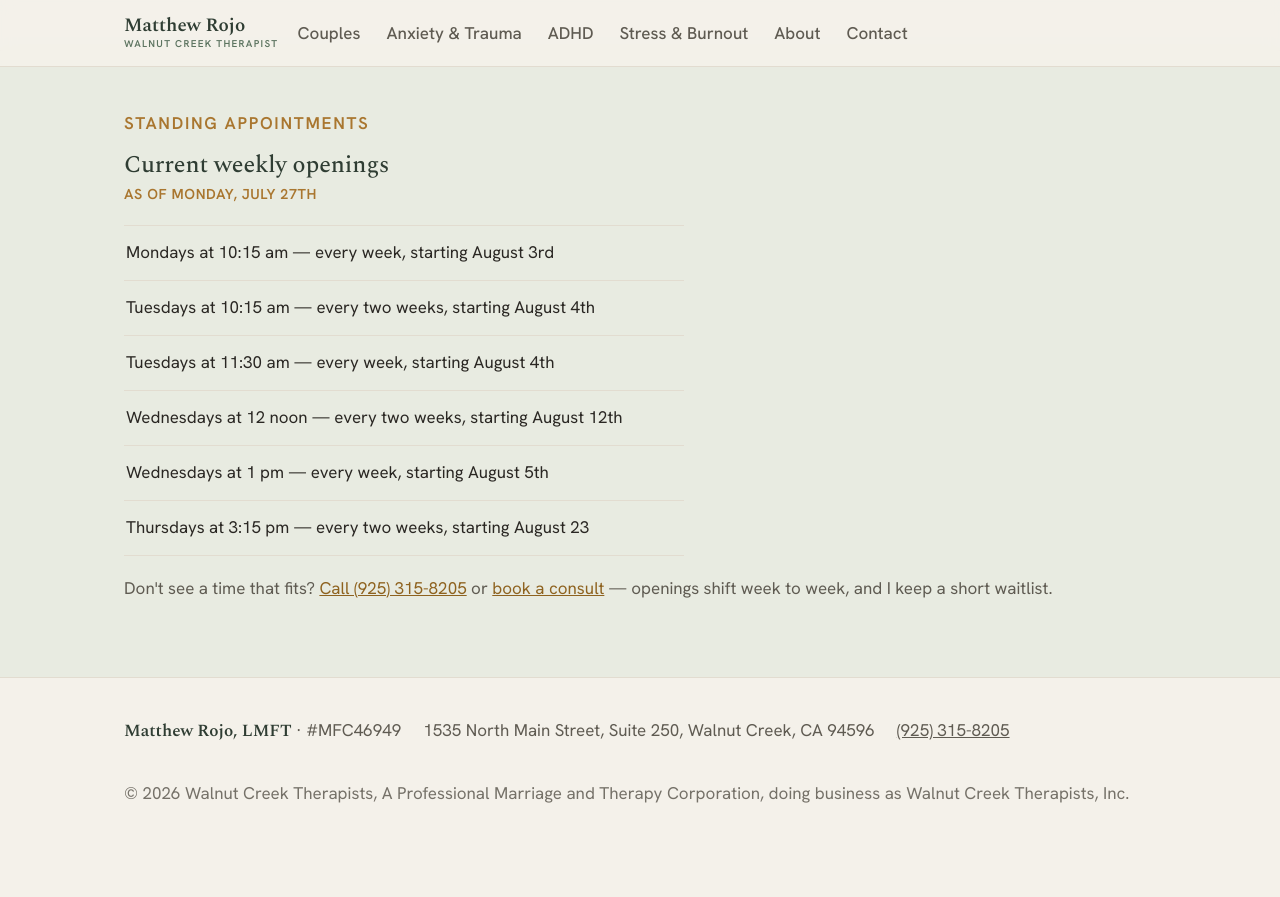
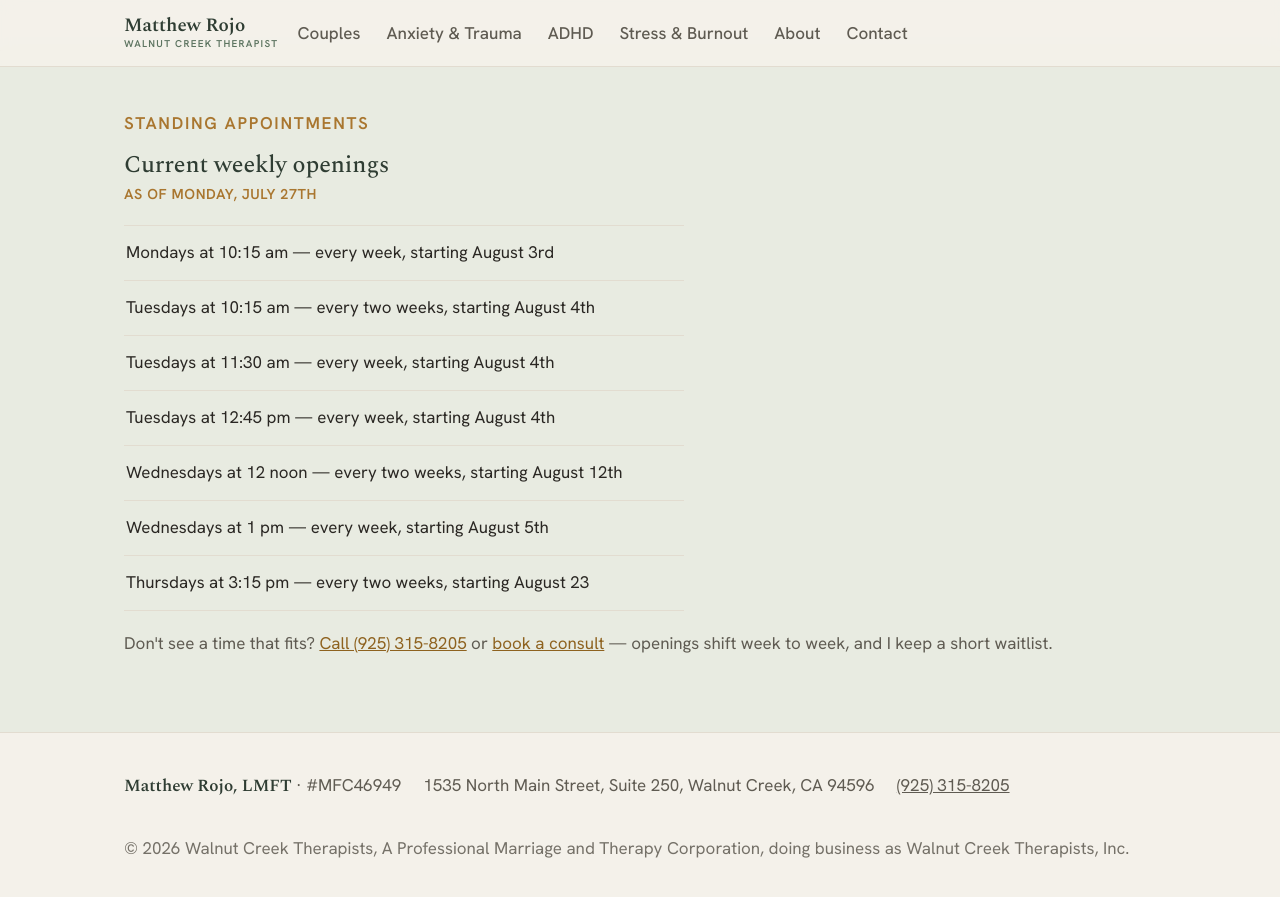
Before and after one commit to walnutcreektherapist/walnutcreektherapist.github.io, a Jekyll site: the page built from openings.html, in a window 1280 px wide and 900 px high, scrolled down 558 px. Shown: the top 897 px of the window. Built offline with Jekyll 4.4.1, drawn with Linux system fonts in a browser that asks for light colours; before the commit the page ends 1403 px from its top, so only the background shows below that.

Commit message:
Add new time slot for Tuesdays at 12:45 pm

```diff
--- a/_config.yml
+++ b/_config.yml
@@ -51,6 +51,7 @@ openings:
     - "Mondays at 10:15 am — every week, starting August 3rd"
     - "Tuesdays at 10:15 am — every two weeks, starting August 4th"
     - "Tuesdays at 11:30 am — every week, starting August 4th"
+    - "Tuesdays at 12:45 pm — every week, starting August 4th"
     - "Wednesdays at 12 noon — every two weeks, starting August 12th"
     - "Wednesdays at 1 pm — every week, starting August 5th"
     - "Thursdays at 3:15 pm — every two weeks, starting August 23"
```
